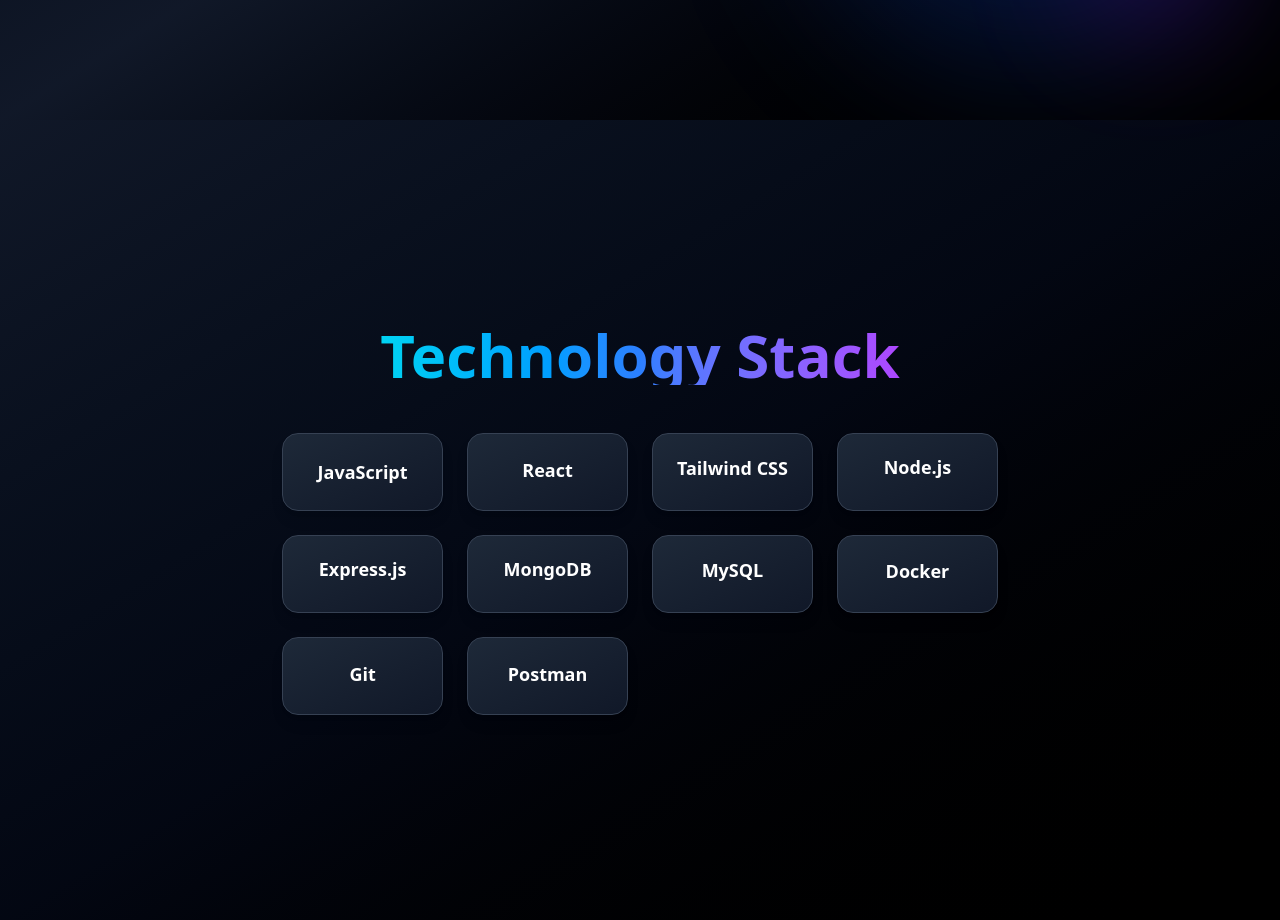
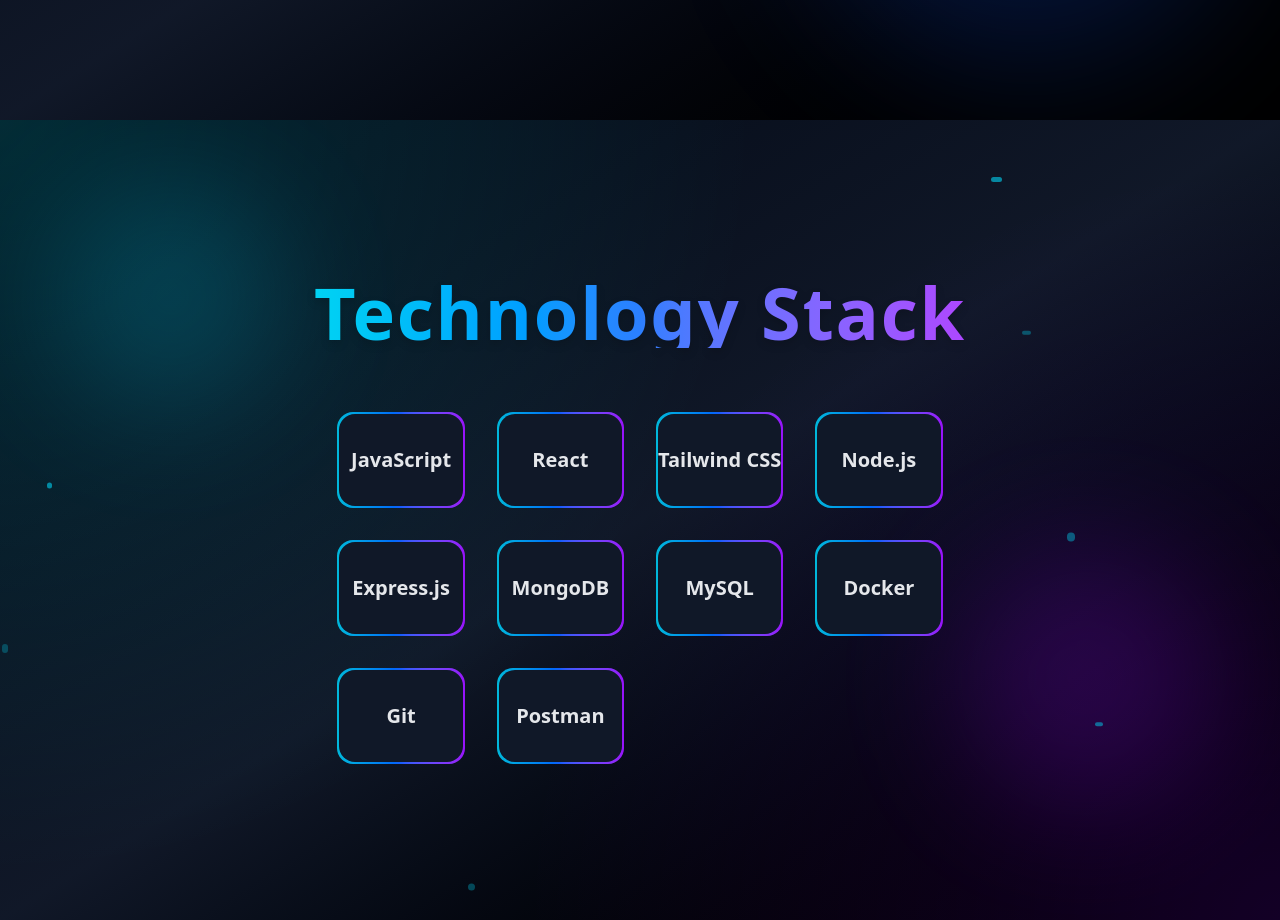
Before and after one commit to Harpreet118/portfolio, a React (Vite) app: page / in a window 1280 px wide. Shown: the part 680-1600 px from the top of the page. Built offline with nearby package versions, Linux system fonts and the light colour scheme.

Commit message:
This is change the tech page

```diff
--- a/src/components/Tech.jsx
+++ b/src/components/Tech.jsx
@@ -16,66 +16,114 @@
   ];
 
   return (
-    <div className="min-h-screen bg-gradient-to-br from-gray-900 via-gray-950 to-black text-white flex flex-col items-center justify-center px-6 py-16 overflow-hidden">
+    <div className="relative min-h-screen bg-gradient-to-br from-gray-950 via-gray-900 to-black text-white flex flex-col items-center justify-center px-6 py-20 overflow-hidden">
+
+      {/* Floating Animated Gradient Background Layers */}
+      <motion.div
+        className="absolute inset-0 bg-[radial-gradient(circle_at_top_left,rgba(0,255,255,0.15),transparent_50%),radial-gradient(circle_at_bottom_right,rgba(128,0,255,0.15),transparent_50%)]"
+        animate={{
+          backgroundPosition: ["0% 0%", "100% 100%"],
+        }}
+        transition={{
+          repeat: Infinity,
+          duration: 10,
+          ease: "linear",
+        }}
+      />
+
+      {/* Glowing Floating Blobs */}
+      <motion.div
+        className="absolute top-10 left-10 w-56 h-56 bg-cyan-500 opacity-20 blur-3xl rounded-full"
+        animate={{ y: [0, 40, 0], x: [0, 30, 0] }}
+        transition={{ repeat: Infinity, duration: 8, ease: "easeInOut" }}
+      />
+      <motion.div
+        className="absolute bottom-20 right-10 w-64 h-64 bg-purple-600 opacity-20 blur-3xl rounded-full"
+        animate={{ y: [0, -40, 0], x: [0, -30, 0] }}
+        transition={{ repeat: Infinity, duration: 9, ease: "easeInOut" }}
+      />
 
       {/* Animated Title */}
       <motion.h1
-        initial={{ opacity: 0, y: -50 }}
-        animate={{ opacity: 1, y: 0 }}
-        transition={{ duration: 0.8, ease: "easeOut" }}
-        className="text-4xl md:text-6xl font-extrabold mb-12 bg-gradient-to-r from-cyan-400 via-blue-500 to-purple-500 bg-clip-text text-transparent"
+        initial={{ opacity: 0, y: -60, scale: 0.9 }}
+        animate={{ opacity: 1, y: 0, scale: 1 }}
+        transition={{ duration: 1, ease: "easeOut" }}
+        className="text-5xl md:text-7xl font-extrabold mb-16 bg-gradient-to-r from-cyan-400 via-blue-500 to-purple-500 bg-clip-text text-transparent tracking-wide drop-shadow-lg"
       >
         Technology Stack
       </motion.h1>
 
-      {/* Tech Cards Grid */}
+      {/* Grid of Animated Tech Cards */}
       <motion.div
         initial={{ opacity: 0 }}
         animate={{ opacity: 1 }}
-        transition={{ delay: 0.5, duration: 0.8 }}
-        className="grid grid-cols-2 md:grid-cols-3 lg:grid-cols-4 gap-6"
+        transition={{ delay: 0.4, duration: 0.8 }}
+        className="grid grid-cols-2 sm:grid-cols-3 lg:grid-cols-4 gap-8 z-10"
       >
         {techStack.map((tech, index) => (
           <motion.div
             key={tech}
-            initial={{ opacity: 0, y: 40 }}
+            initial={{ opacity: 0, y: 60 }}
             animate={{ opacity: 1, y: 0 }}
-            transition={{ delay: 0.2 * index, duration: 0.5 }}
+            transition={{ delay: index * 0.15, duration: 0.6 }}
             whileHover={{
               scale: 1.1,
               rotate: 2,
-              boxShadow: "0px 0px 20px rgba(0, 255, 255, 0.6)",
+              boxShadow: "0 0 25px rgba(0, 255, 255, 0.7)",
             }}
-            className="bg-gradient-to-br from-gray-800 to-gray-900 rounded-2xl shadow-lg p-6 text-center font-semibold text-lg cursor-pointer border border-gray-700 hover:border-cyan-400 transition-all duration-300"
+            className="relative group p-[2px] rounded-2xl bg-gradient-to-r from-cyan-500 via-blue-600 to-purple-600 hover:shadow-cyan-400/50 transition-all duration-500"
           >
+            <div className="bg-gray-900 rounded-2xl py-8 text-center font-semibold text-xl text-gray-200 group-hover:text-cyan-300 transition-all duration-300">
+              {/* Ripple / Floating Text Animation */}
               <motion.span
-              animate={{
-                y: [0, -5, 0],
-              }}
+                animate={{ y: [0, -8, 0] }}
                 transition={{
                   repeat: Infinity,
-                duration: 3 + index * 0.2,
+                  duration: 3 + index * 0.3,
                   ease: "easeInOut",
                 }}
-              className="block"
               >
                 {tech}
               </motion.span>
+
+              {/* Subtle glow ring */}
+              <motion.div
+                className="absolute inset-0 rounded-2xl opacity-0 group-hover:opacity-100 blur-md"
+                style={{
+                  background:
+                    "radial-gradient(circle at center, rgba(0,255,255,0.4), transparent 70%)",
+                }}
+                animate={{ scale: [1, 1.1, 1] }}
+                transition={{ repeat: Infinity, duration: 2.5, ease: "easeInOut" }}
+              />
+            </div>
           </motion.div>
         ))}
       </motion.div>
 
-      {/* Floating Glowing Circles for Background Effect */}
+      {/* Floating particles for depth effect */}
+      {[...Array(10)].map((_, i) => (
         <motion.div
-        className="absolute top-20 left-10 w-32 h-32 bg-cyan-500 rounded-full opacity-20 blur-3xl"
-        animate={{ y: [0, 30, 0], x: [0, 20, 0] }}
-        transition={{ repeat: Infinity, duration: 6, ease: "easeInOut" }}
+          key={i}
+          className="absolute bg-cyan-400 rounded-full opacity-10"
+          style={{
+            width: Math.random() * 8 + 4,
+            height: Math.random() * 8 + 4,
+            top: `${Math.random() * 100}%`,
+            left: `${Math.random() * 100}%`,
+          }}
+          animate={{
+            y: [0, -30, 0],
+            opacity: [0.2, 0.6, 0.2],
+          }}
+          transition={{
+            duration: 6 + Math.random() * 3,
+            repeat: Infinity,
+            ease: "easeInOut",
+            delay: i * 0.5,
+          }}
         />
-      <motion.div
-        className="absolute bottom-20 right-10 w-40 h-40 bg-purple-600 rounded-full opacity-20 blur-3xl"
-        animate={{ y: [0, -30, 0], x: [0, -20, 0] }}
-        transition={{ repeat: Infinity, duration: 7, ease: "easeInOut" }}
-      />
+      ))}
     </div>
   );
 }
```
Lines whose indentation alone changed are shown as unchanged.
